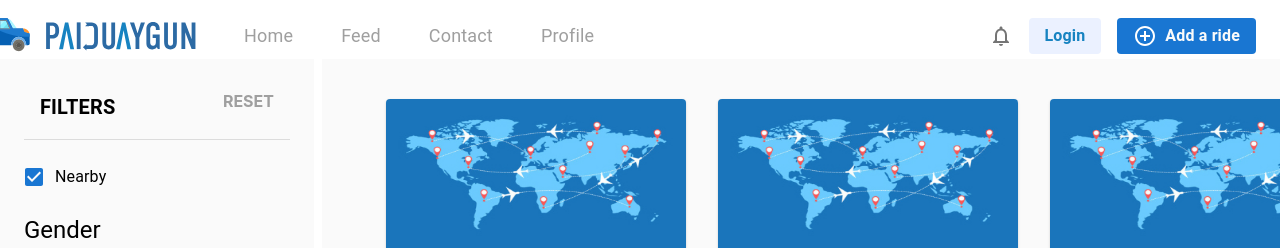
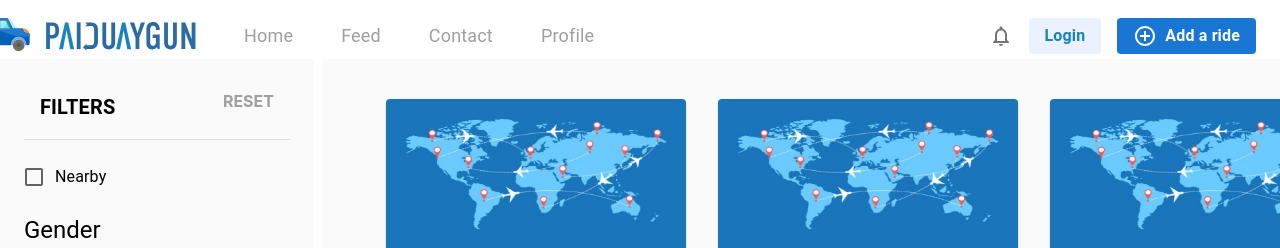
Before and after one commit to ARomaSIZE/paiduaygun, a Next.js app: page /feed in a window 1280 px wide. Shown: the top 248 px of the page. Built offline with nearby package versions, Linux system fonts and the light colour scheme; no server answers.

Commit message:
feed get lat long

```diff
--- a/pages/feed.js
+++ b/pages/feed.js
@@ -1,5 +1,5 @@
 import * as React from "react";
-import { useState } from "react";
+import { useEffect, useState } from "react";
 import Grid from "@mui/material/Grid";
 import Box from "@mui/material/Box";
 import Card from "@mui/material/Card";
@@ -34,12 +34,13 @@ function valuetext(value) {
 }
 
 
-
-
 export default function Feed() {
   const [valueAge, setValueAge] = useState([20, 37]);
   const [valuePrice, setValuePrice] = useState([10, 3000]);
   const [valueDate, setValueDate] = useState(null);
+
+  const [lat, setLat] = useState()
+  const [lon, setLon] = useState()
 
 
   const handleChangeAge = (event, newValue) => {
@@ -49,11 +50,20 @@ export default function Feed() {
     setValuePrice(newValue);
   };
 
+
+  useEffect(() => {
+    navigator.geolocation.getCurrentPosition((postion) => {
+      setLat(postion.coords.latitude)
+      setLon(postion.coords.longitude)
+    })
+  })
+
+
   return (
     <>
       <Grid container spacing={1}>
         <Grid item xs={3}>
-          <Container sx={{ backgroundColor: COLORS.F4 ,p:2}}>
+          <Container sx={{ backgroundColor: COLORS.F4, p: 2 }}>
             <Box
               sx={{
                 display: 'flex',
@@ -66,25 +76,34 @@ export default function Feed() {
             >
               <Typography
                 variant="h6"
-                sx={{ fontWeight: 'bold'}}
+                sx={{ fontWeight: 'bold' }}
               >
                 FILTERS
               </Typography>
               <Typography
                 variant="h7"
-                sx={{ fontWeight: 'bold' ,color:COLORS.grey1 }}
+                sx={{ fontWeight: 'bold', color: COLORS.grey1 }}
               >
                 RESET
               </Typography>
             </Box>
-            <Divider sx={{marginBottom:'1rem'}}></Divider>
+            <Divider sx={{ marginBottom: '1rem' }}></Divider>
             <FormGroup>
-              <FormControlLabel control={<Checkbox defaultChecked />} label="Nearby" />
+              <FormControlLabel control={<Checkbox value="Tutor 1" onClick={() => {
+                navigator.geolocation.getCurrentPosition((postion) => {
+                  setLat(postion.coords.latitude);
+                  setLon(postion.coords.longitude);
+                })
+                console.log(lat);
+                console.log(lon);
+              }} />} label="Nearby" />
             </FormGroup>
+
+
 
             <Typography
               variant="h5"
-              sx={{marginBottom:'0.5rem',marginTop:'1rem'}}
+              sx={{ marginBottom: '0.5rem', marginTop: '1rem' }}
             >
               Gender
             </Typography>
@@ -96,7 +115,7 @@ export default function Feed() {
 
             <Typography
               variant="h5"
-              sx={{marginBottom:'0.5rem',marginTop:'1rem'}}
+              sx={{ marginBottom: '0.5rem', marginTop: '1rem' }}
             >
               Age
             </Typography>
@@ -113,7 +132,7 @@ export default function Feed() {
 
             <Typography
               variant="h5"
-              sx={{marginBottom:'0.5rem',marginTop:'1rem'}}
+              sx={{ marginBottom: '0.5rem', marginTop: '1rem' }}
             >
               Price
             </Typography>
@@ -127,10 +146,10 @@ export default function Feed() {
                 getAriaValueText={valuetext}
               />
             </Box>
-            <Divider  sx={{marginBottom:'0.1rem',marginTop:'1rem'}}></Divider>
+            <Divider sx={{ marginBottom: '0.1rem', marginTop: '1rem' }}></Divider>
             <Typography
               variant="h5"
-              sx={{marginBottom:'0.5rem',marginTop:'1rem'}}
+              sx={{ marginBottom: '0.5rem', marginTop: '1rem' }}
             >
               Select date
             </Typography>
@@ -239,7 +258,7 @@ export default function Feed() {
                 <Box>
                   <Typography
 
-                    sx={{ fontSize: '16px', marginTop: '7px', color: COLORS.grey, marginBottom:'2rem'}}
+                    sx={{ fontSize: '16px', marginTop: '7px', color: COLORS.grey, marginBottom: '2rem' }}
                   >
                     01/10/2022  |  2  persons
                   </Typography>
@@ -253,7 +272,7 @@ export default function Feed() {
             </Box>
 
           </Box>
-          <History_post/>
+          <History_post />
 
         </Grid>
 
```
